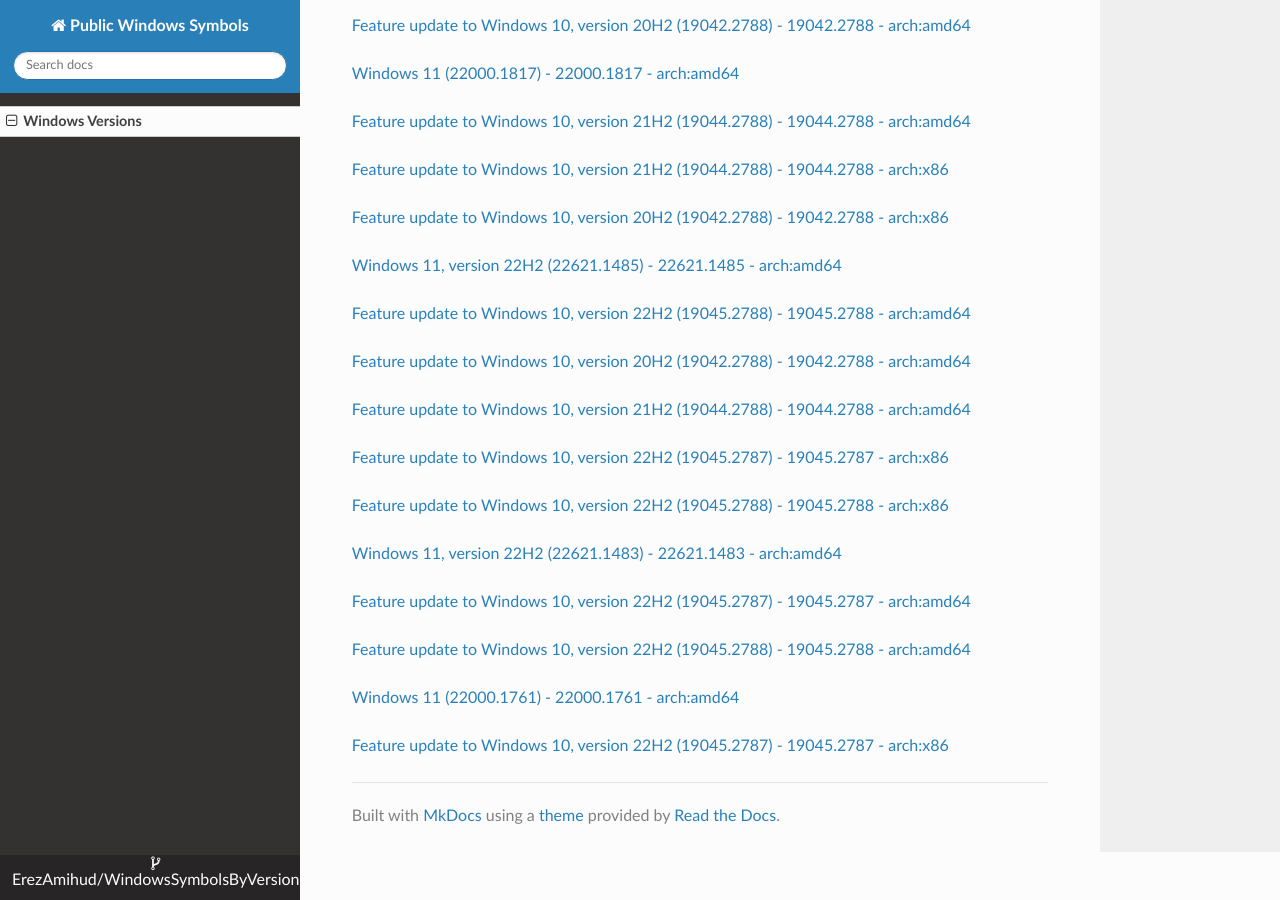
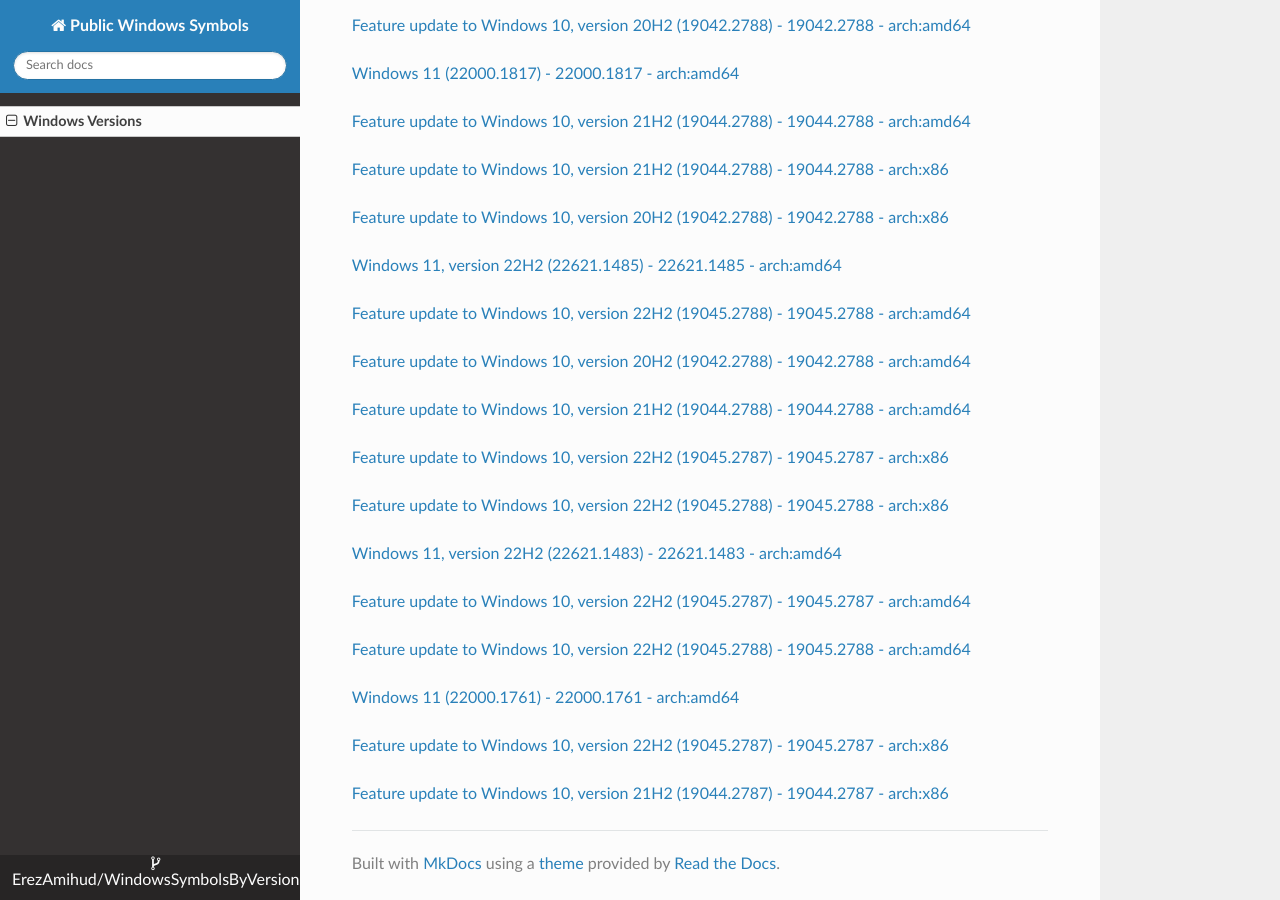
Before and after one commit to ErezAmihud/WindowsSymbolsByVersion, an MkDocs documentation site: the page built from docs/index.md, in a window 1280 px wide and 900 px high, scrolled down 35165 px. Built offline with MkDocs 1.6.1, drawn with Linux system fonts in a browser that asks for light colours; nearby versions of some CDN libraries.

Commit message:
Automated commit, add manifest for 77f34146-e8fc-40e8-a76e-f007ca365179

```diff
--- a/docs/index.md
+++ b/docs/index.md
@@ -2038,3 +2038,6 @@
 
 
 [Feature update to Windows 10, version 22H2 (19045.2787) - 19045.2787 - arch:x86](https://github.com/ErezAmihud/WindowsSymbolsByVersion/blob/main/manifests/f121450f-ce8f-4167-b7ce-e6e43f14a250.manifest)
+
+
+[Feature update to Windows 10, version 21H2 (19044.2787) - 19044.2787 - arch:x86](https://github.com/ErezAmihud/WindowsSymbolsByVersion/blob/main/manifests/77f34146-e8fc-40e8-a76e-f007ca365179.manifest)
```
Also changed, not shown: process_builds.json (+1 -1 lines), 1 other file.
